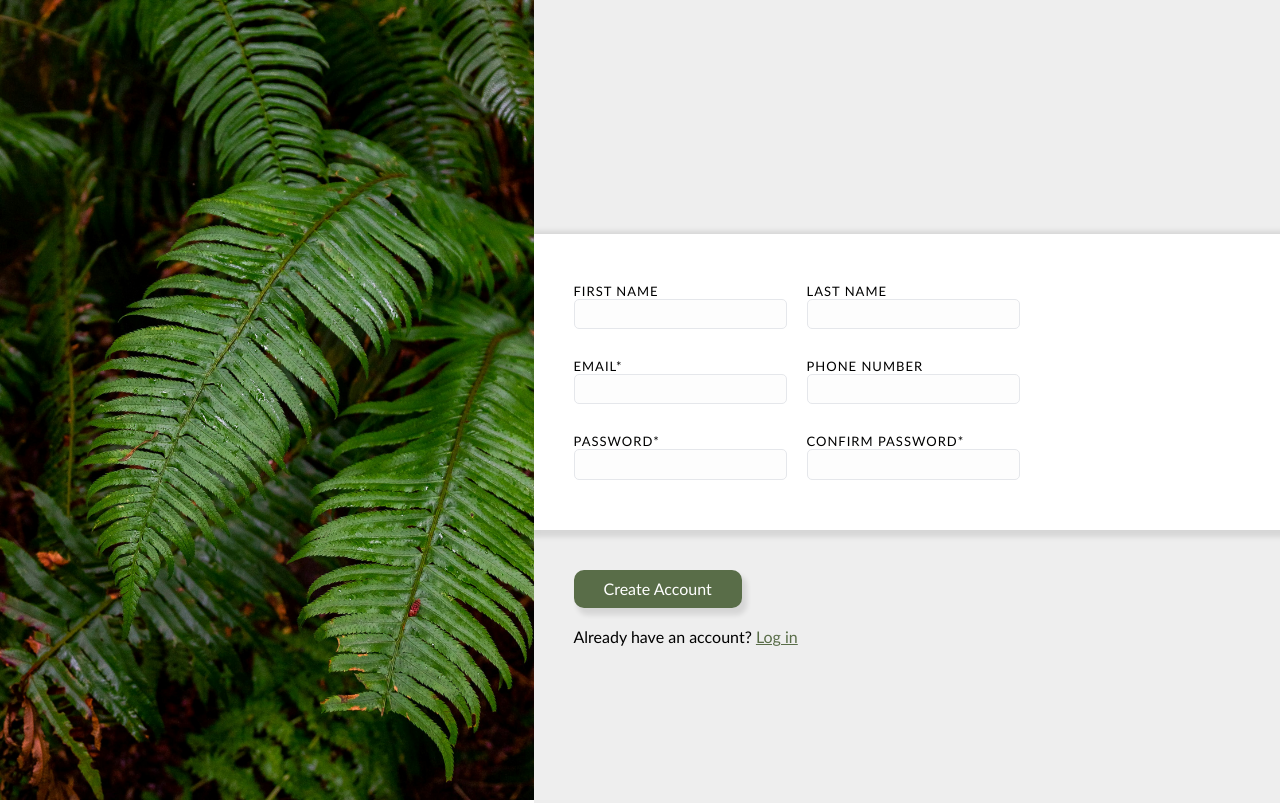
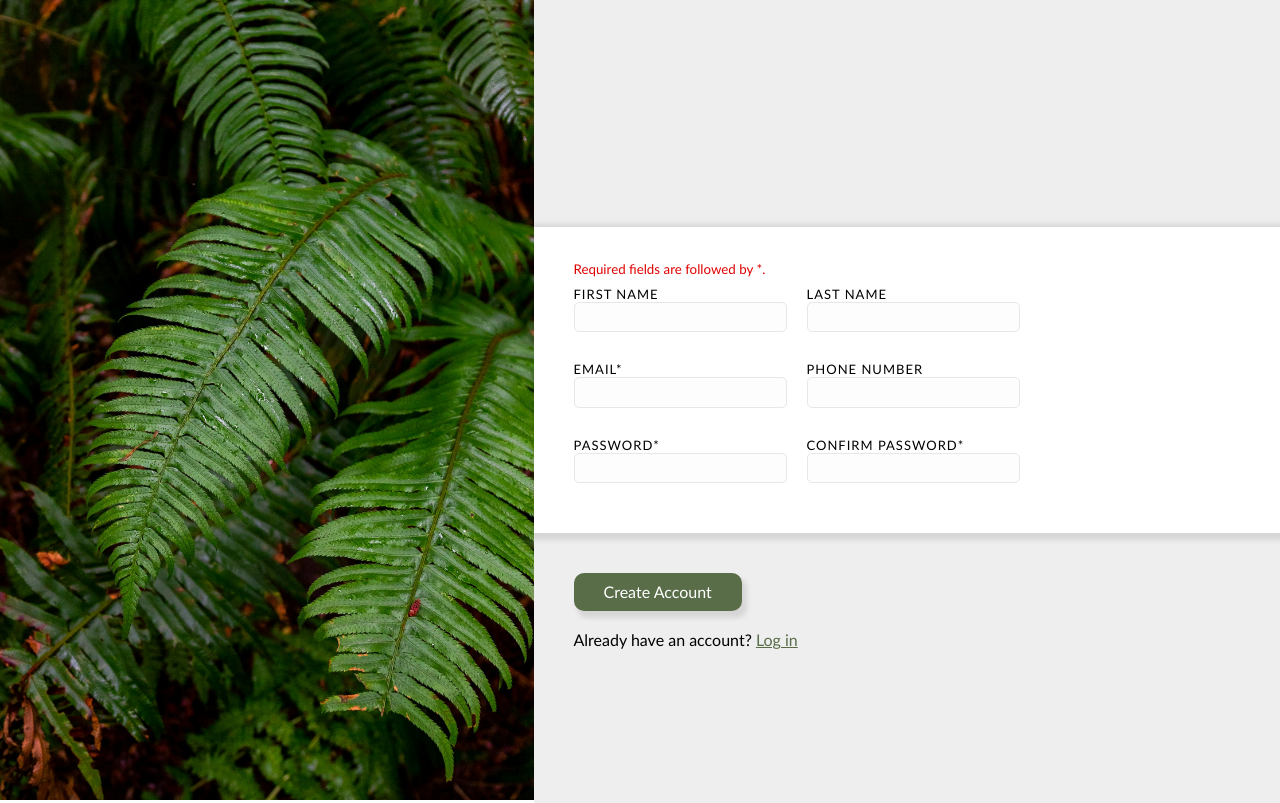
Before and after one commit to ap-6/odin-sign-up-form, a website: page index.html in a window 1280 px wide. Drawn offline with Linux system fonts and the light colour scheme.

Commit message:
Add required fields message

```diff
--- a/css/style.css
+++ b/css/style.css
@@ -78,7 +78,7 @@ label {
 
 .user-input {
     background-color: white;
-    padding: 50px var(--form-padding-hor) 20px;
+    padding: 30px var(--form-padding-hor) 20px;
     display: flex;
     flex-direction: column;
     -webkit-box-shadow: 3px 2px 5px 5px rgba(0,0,0,0.1);
--- a/index.html
+++ b/index.html
@@ -18,6 +18,7 @@
             <div id="block-form">
                 <form id="create-account-form">
                     <div class="user-input">
+                        <div class="error">Required fields are followed by <span aria-label="required">*</span>.</div>
                         <div class="form-row name-row">
                             <div class="input-field">
                                 <label for="first-name">FIRST NAME</label>
```
